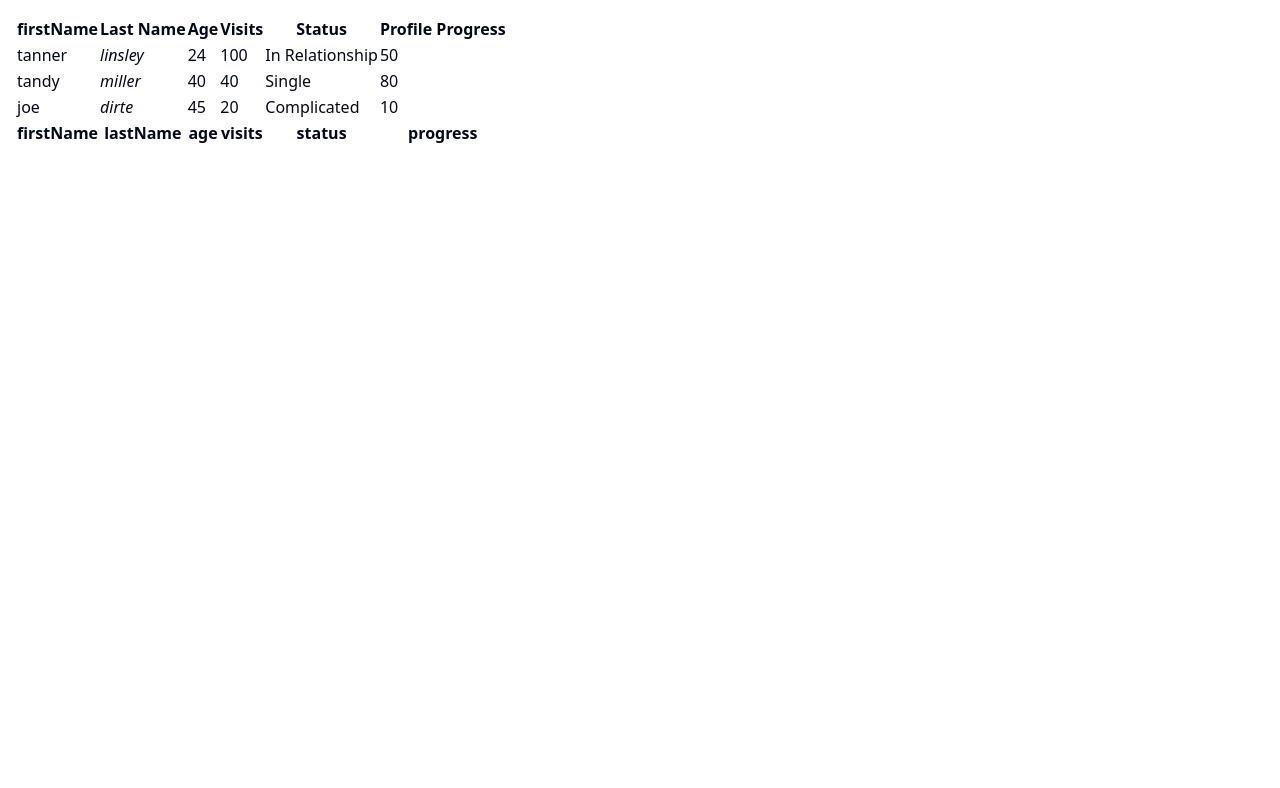
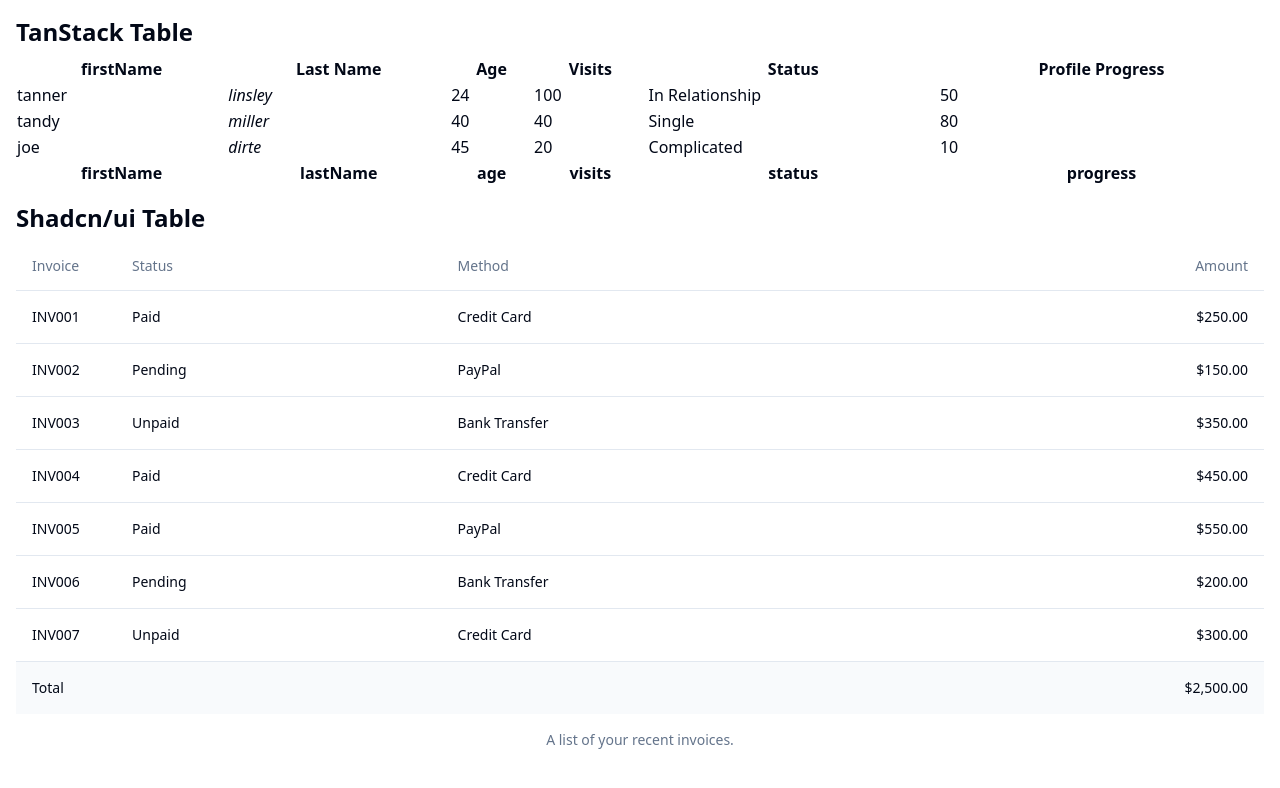
Before and after one commit to imaimai17468/table-sample, a Next.js app: page / in a window 1280 px wide. Shown: the top 788 px of the page. Built offline with nearby package versions, Linux system fonts and the light colour scheme.

Commit message:
feat: Add ShadcnTable component and update Home page layout

```diff
--- a/src/app/page.tsx
+++ b/src/app/page.tsx
@@ -1,9 +1,17 @@
+import { ShadcnTable } from "@/components/ShadcnTable";
 import { TanStackTable } from "@/components/TanStackTable";
 
 export default function Home() {
   return (
-    <div className="p-4">
-      <TanStackTable />
+    <div className="p-4 flex flex-col gap-4">
+      <div className="flex flex-col gap-2">
+        <h1 className="text-2xl font-bold">TanStack Table</h1>
+        <TanStackTable />
+      </div>
+      <div className="flex flex-col gap-2">
+        <h1 className="text-2xl font-bold">Shadcn/ui Table</h1>
+        <ShadcnTable />
+      </div>
     </div>
   );
 }
--- /dev/null
+++ b/src/components/ShadcnTable/ShadcnTable.tsx
@@ -0,0 +1,87 @@
+import {
+  Table,
+  TableBody,
+  TableCaption,
+  TableCell,
+  TableFooter,
+  TableHead,
+  TableHeader,
+  TableRow,
+} from "@/components/ui/table";
+
+const invoices = [
+  {
+    invoice: "INV001",
+    paymentStatus: "Paid",
+    totalAmount: "$250.00",
+    paymentMethod: "Credit Card",
+  },
+  {
+    invoice: "INV002",
+    paymentStatus: "Pending",
+    totalAmount: "$150.00",
+    paymentMethod: "PayPal",
+  },
+  {
+    invoice: "INV003",
+    paymentStatus: "Unpaid",
+    totalAmount: "$350.00",
+    paymentMethod: "Bank Transfer",
+  },
+  {
+    invoice: "INV004",
+    paymentStatus: "Paid",
+    totalAmount: "$450.00",
+    paymentMethod: "Credit Card",
+  },
+  {
+    invoice: "INV005",
+    paymentStatus: "Paid",
+    totalAmount: "$550.00",
+    paymentMethod: "PayPal",
+  },
+  {
+    invoice: "INV006",
+    paymentStatus: "Pending",
+    totalAmount: "$200.00",
+    paymentMethod: "Bank Transfer",
+  },
+  {
+    invoice: "INV007",
+    paymentStatus: "Unpaid",
+    totalAmount: "$300.00",
+    paymentMethod: "Credit Card",
+  },
+];
+
+export const ShadcnTable = () => {
+  return (
+    <Table>
+      <TableCaption>A list of your recent invoices.</TableCaption>
+      <TableHeader>
+        <TableRow>
+          <TableHead className="w-[100px]">Invoice</TableHead>
+          <TableHead>Status</TableHead>
+          <TableHead>Method</TableHead>
+          <TableHead className="text-right">Amount</TableHead>
+        </TableRow>
+      </TableHeader>
+      <TableBody>
+        {invoices.map((invoice) => (
+          <TableRow key={invoice.invoice}>
+            <TableCell className="font-medium">{invoice.invoice}</TableCell>
+            <TableCell>{invoice.paymentStatus}</TableCell>
+            <TableCell>{invoice.paymentMethod}</TableCell>
+            <TableCell className="text-right">{invoice.totalAmount}</TableCell>
+          </TableRow>
+        ))}
+      </TableBody>
+      <TableFooter>
+        <TableRow>
+          <TableCell colSpan={3}>Total</TableCell>
+          <TableCell className="text-right">$2,500.00</TableCell>
+        </TableRow>
+      </TableFooter>
+    </Table>
+  );
+}
--- /dev/null
+++ b/src/components/ShadcnTable/index.ts
@@ -0,0 +1 @@
+export { ShadcnTable } from "./ShadcnTable";
```
